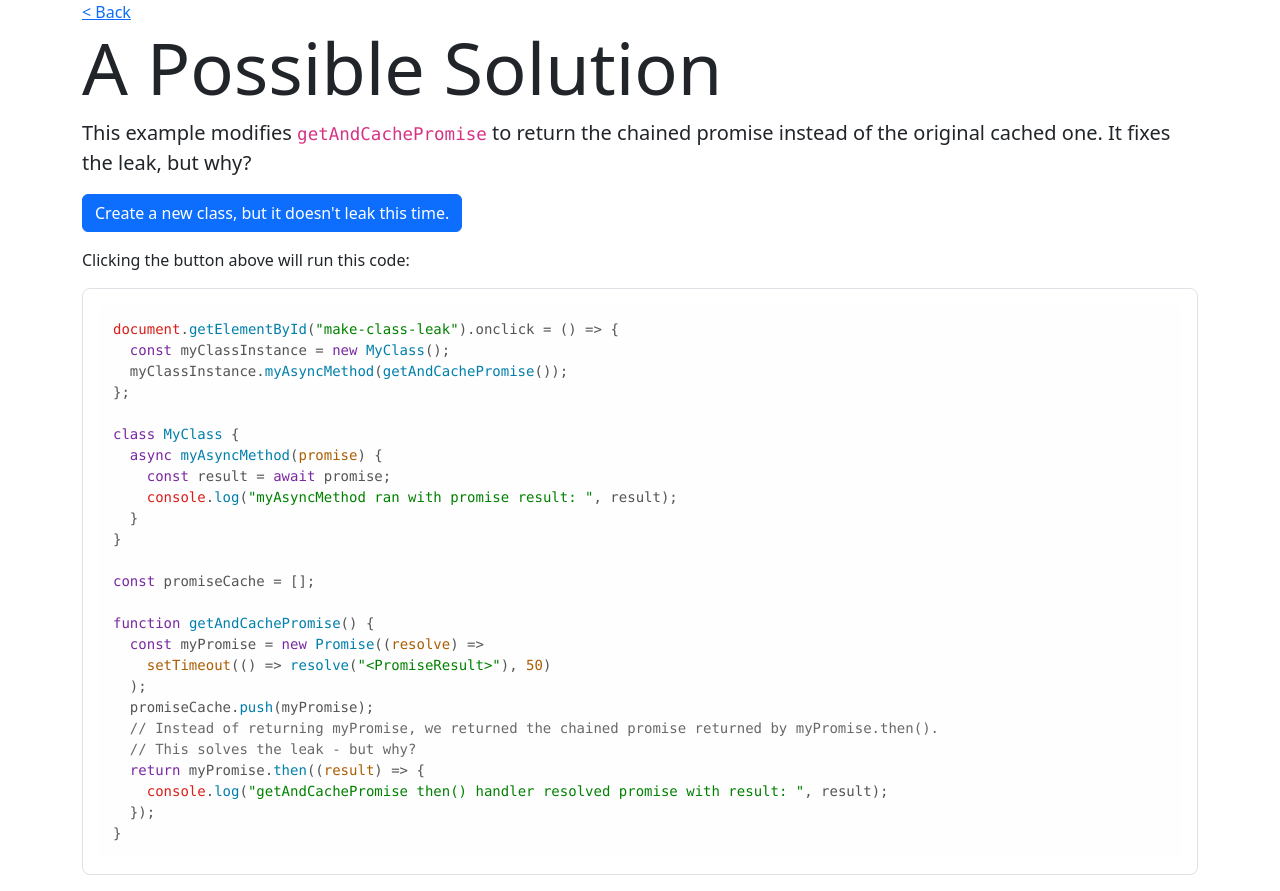
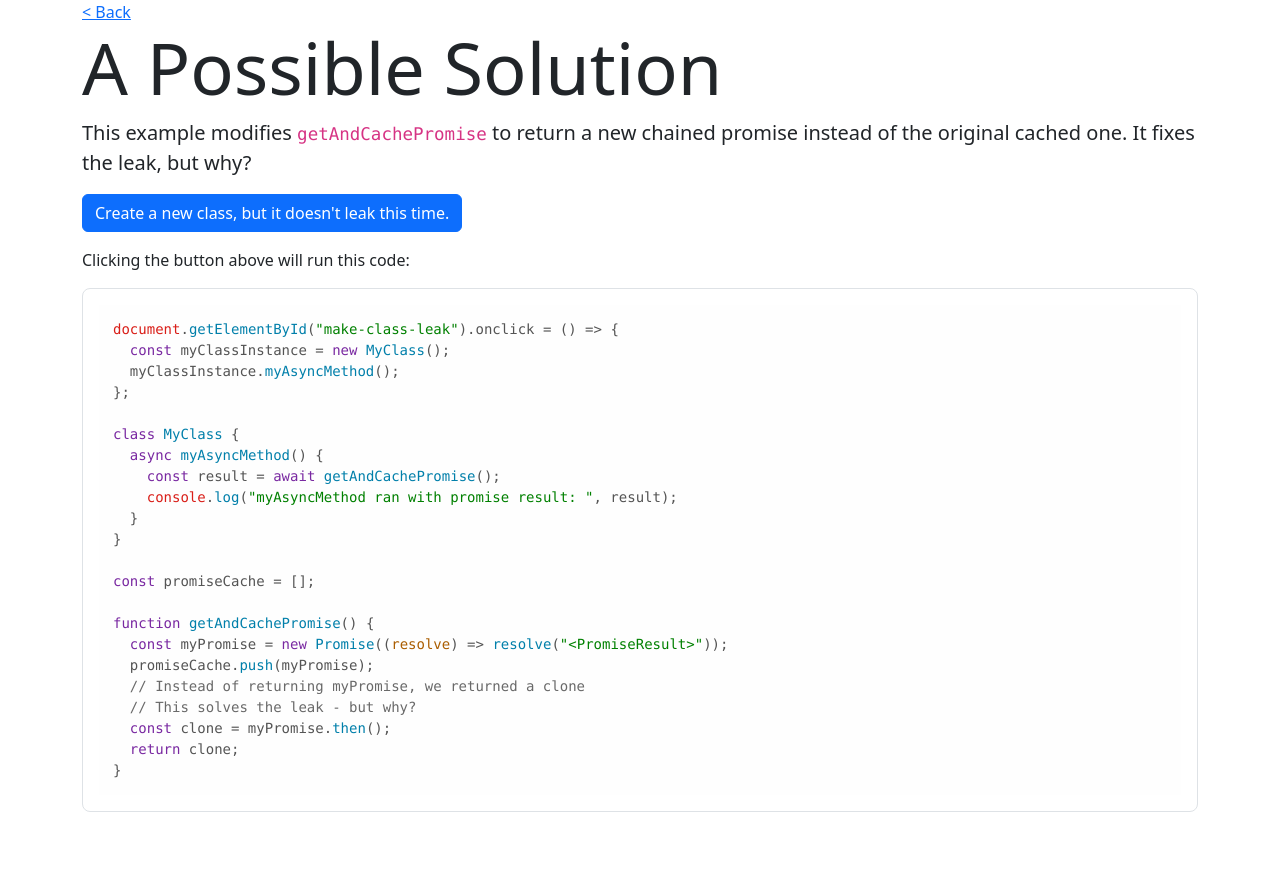
Before and after one commit to astegmaier/cached-promise-memory-leak, a plain HTML site: page solutions/return-chained-promise.html in a window 1280 px wide. Both pictures are taken after a click on the button "Create a new class, but it doesn't leak this time.". After the commit the page ends 828 px from the top, so only its background shows below. Drawn offline with nearby package versions, Linux system fonts and the light colour scheme.

Commit message:
Simplify reproduction.

```diff
--- a/solutions/return-chained-promise.html
+++ b/solutions/return-chained-promise.html
@@ -21,7 +21,7 @@
       <a href="../index.html">&lt; Back</a>
       <h1 class="display-2">A Possible Solution</h1>
       <p class="lead">
-        This example modifies <code>getAndCachePromise</code> to return the
+        This example modifies <code>getAndCachePromise</code> to return a new
         chained promise instead of the original cached one. It fixes the leak,
         but why?
       </p>
--- a/solutions/return-chained-promise.js
+++ b/solutions/return-chained-promise.js
@@ -1,11 +1,11 @@
 document.getElementById("make-class-leak").onclick = () => {
   const myClassInstance = new MyClass();
-  myClassInstance.myAsyncMethod(getAndCachePromise());
+  myClassInstance.myAsyncMethod();
 };
 
 class MyClass {
-  async myAsyncMethod(promise) {
-    const result = await promise;
+  async myAsyncMethod() {
+    const result = await getAndCachePromise();
     console.log("myAsyncMethod ran with promise result: ", result);
   }
 }
@@ -13,13 +13,10 @@ class MyClass {
 const promiseCache = [];
 
 function getAndCachePromise() {
-  const myPromise = new Promise((resolve) =>
-    setTimeout(() => resolve("<PromiseResult>"), 50)
-  );
+  const myPromise = new Promise((resolve) => resolve("<PromiseResult>"));
   promiseCache.push(myPromise);
-  // Instead of returning myPromise, we returned the chained promise returned by myPromise.then().
+  // Instead of returning myPromise, we returned a clone
   // This solves the leak - but why?
-  return myPromise.then((result) => {
-    console.log("getAndCachePromise then() handler resolved promise with result: ", result);
-  });
+  const clone = myPromise.then();
+  return clone;
 }
```
Also changed, not shown: index.html (+2 -2 lines), index.js (+4 -9 lines).
